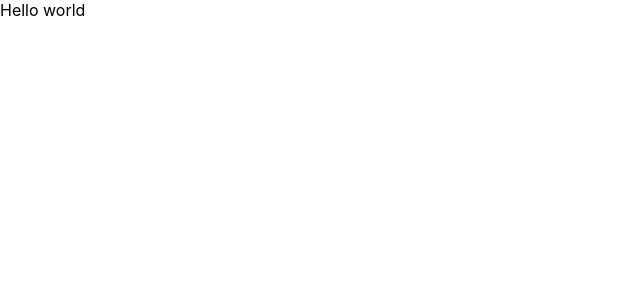
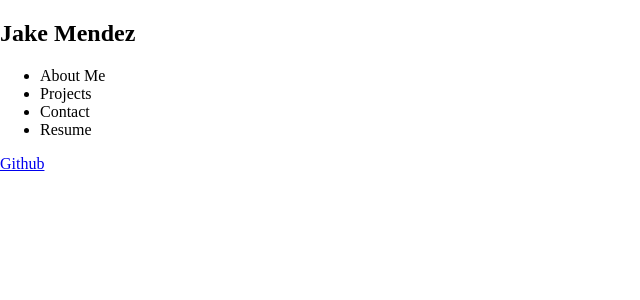
Before and after one commit to jakem8532/react-portfolio, a React (Create React App) app: page / in a window 1280 px wide. Shown: the top 300 px of the page, without its empty margins (0-640 px from the left). Built offline with nearby package versions, Linux system fonts and the light colour scheme.

Commit message:
added base navigation and home page

```diff
--- a/package.json
+++ b/package.json
@@ -6,6 +6,7 @@
     "@testing-library/jest-dom": "^5.16.5",
     "@testing-library/react": "^11.1.0",
     "@testing-library/user-event": "^13.5.0",
+    "bootstrap": "^5.2.1",
     "react": "^17.0.2",
     "react-dom": "^17.0.2",
     "react-scripts": "5.0.1",
--- a/src/App.js
+++ b/src/App.js
@@ -1,10 +1,47 @@
-import React from 'react'
+import React, {useState} from 'react'
 import './App.css';
 
+import Navigation from './components/Navigation';
+import Projects from './components/Projects';
+import AboutMe from './components/AboutMe';
+import Contact from './components/Contact';
+import Resume from './components/Resume';
+
 function App() {
+
+  const [navOptions] = useState(['About Me', 'Projects', 'Contact', 'Resume'])
+
+  const [currentNavOption, setNavOption] = useState(navOptions[0])
+
+  function navDisplay() {
+    switch (currentNavOption) {
+      case 'Projects':
+        return <Projects></Projects>
+      case 'Contact':
+        return <Contact></Contact>
+      case 'Resume':
+        return <Resume></Resume>
+      default:
+        return <AboutMe></AboutMe>
+    }
+  }
+
   return (
-    <div>
-      Hello world
+    <div className='body'>
+      <header>
+        <h2 className='site-title'>Jake Mendez</h2>
+        <Navigation
+          navOptions={navOptions}
+          currentNavOption={currentNavOption}
+          setNavOption={setNavOption}
+        ></Navigation>
+      </header>
+      <main className='main'>{navDisplay}</main>
+      <footer>
+        <a href='https://github.com/jakem8532' target='_blank' rel='noreferrer'>
+          Github
+        </a>
+      </footer>
     </div>
   );
 }
--- /dev/null
+++ b/src/components/AboutMe/index.js
@@ -0,0 +1,11 @@
+import React from "react";
+
+function AboutMe() {
+    return (
+        <div>
+
+        </div>
+    )
+}
+
+export default AboutMe
--- /dev/null
+++ b/src/components/Contact/index.js
@@ -0,0 +1,11 @@
+import React from "react";
+
+function Contact() {
+    return (
+        <div>
+
+        </div>
+    )
+}
+
+export default Contact
--- /dev/null
+++ b/src/components/Navigation/index.js
@@ -0,0 +1,32 @@
+import React, { useEffect } from 'react'
+
+function Navigation(props) {
+
+    const { navOptions = [], currentNavOption, setNavOption } = props
+
+    useEffect(() => {
+        document.title = currentNavOption
+    }, [currentNavOption])
+
+    return (
+        <nav>
+            <ul className='nav-container'>
+                {navOptions.map(option => (
+                    <li
+                        className={`nav-title ${currentNavOption === option && 'navActive'}`}
+                        key={option}
+                    >
+                        <span onClick={() => {
+                            setNavOption(option)
+                        }}
+                        >
+                            {option}
+                        </span>
+                    </li>
+                ))}
+            </ul>
+        </nav>
+    )
+}
+
+export default Navigation
--- /dev/null
+++ b/src/components/Projects/index.js
@@ -0,0 +1,11 @@
+import React from 'react'
+
+function Projects() {
+    return (
+        <div>
+
+        </div>
+    )
+}
+
+export default Projects
--- /dev/null
+++ b/src/components/Resume/index.js
@@ -0,0 +1,11 @@
+import React from "react";
+
+function Resume() {
+    return (
+        <div>
+
+        </div>
+    )
+}
+
+export default Resume
--- a/src/index.css
+++ b/src/index.css
@@ -1,13 +1,15 @@
+* {
+  box-sizing: border-box;
+}
+
 body {
   margin: 0;
-  font-family: -apple-system, BlinkMacSystemFont, 'Segoe UI', 'Roboto', 'Oxygen',
-    'Ubuntu', 'Cantarell', 'Fira Sans', 'Droid Sans', 'Helvetica Neue',
-    sans-serif;
-  -webkit-font-smoothing: antialiased;
-  -moz-osx-font-smoothing: grayscale;
 }
 
-code {
-  font-family: source-code-pro, Menlo, Monaco, Consolas, 'Courier New',
-    monospace;
+.d-flex {
+  display: flex;
 }
+
+.ml-2 {
+  margin-left: 2em;
+}
```
Also changed, not shown: src/utils/helpers.js (added, +8 -0 lines), 1 other file (tests, documents, lock files or other folders).
